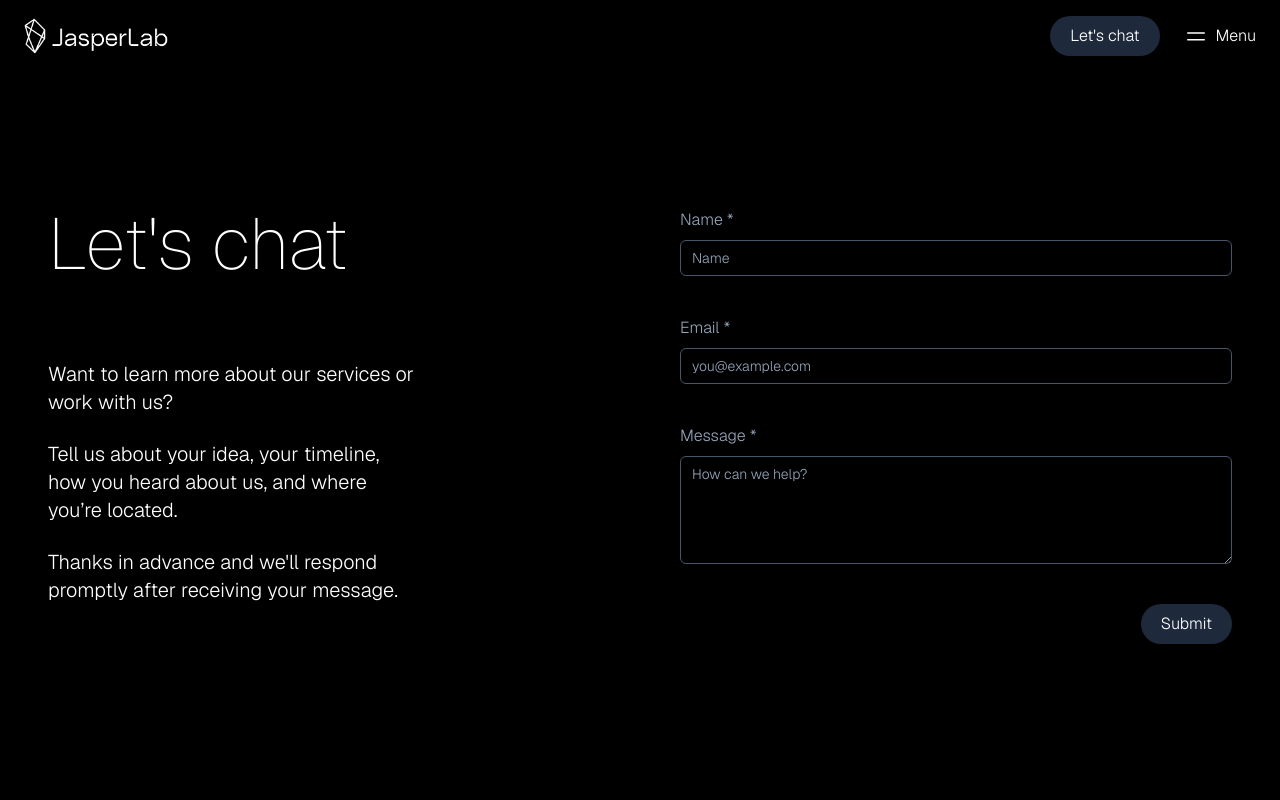
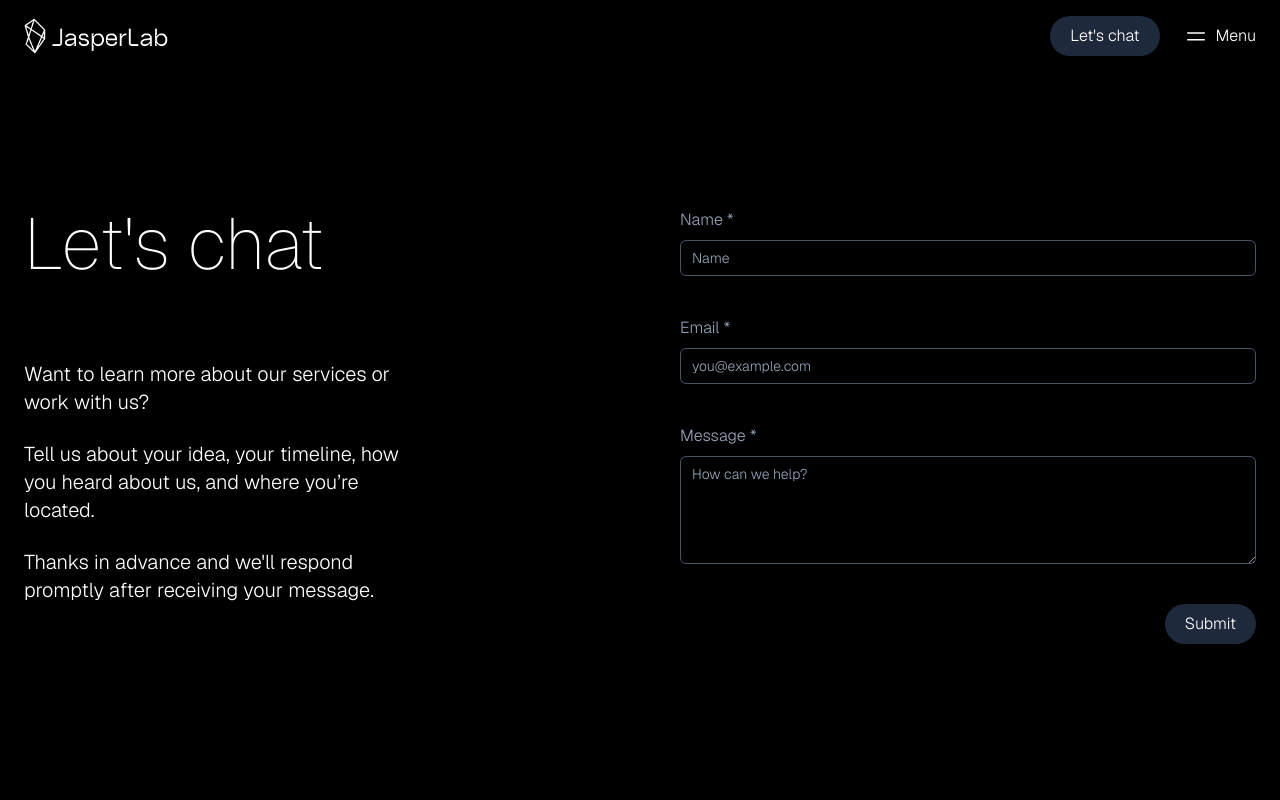
Before and after one commit to jnaples/jasper-lab, a Next.js app: page /contact in a window 1280 px wide. Shown: the top 800 px of the page. Built offline with nearby package versions, Linux system fonts and the light colour scheme.

Commit message:
Fix padding on contact section

```diff
--- a/src/components/ContactSection.jsx
+++ b/src/components/ContactSection.jsx
@@ -6,7 +6,7 @@ function ContactSection() {
   return (
     <Section>
       <Container>
-        <div className="mx-auto grid grid-cols-1 gap-20 p-4 py-20 lg:grid-cols-2 lg:px-6">
+        <div className="mx-auto grid grid-cols-1 gap-20 py-20 lg:grid-cols-2">
           <div className="text-white lg:w-2/3">
             <h1 className="mb-20 text-7xl font-thin">Let's chat</h1>
             <p className="mb-6 text-xl font-light">
```
